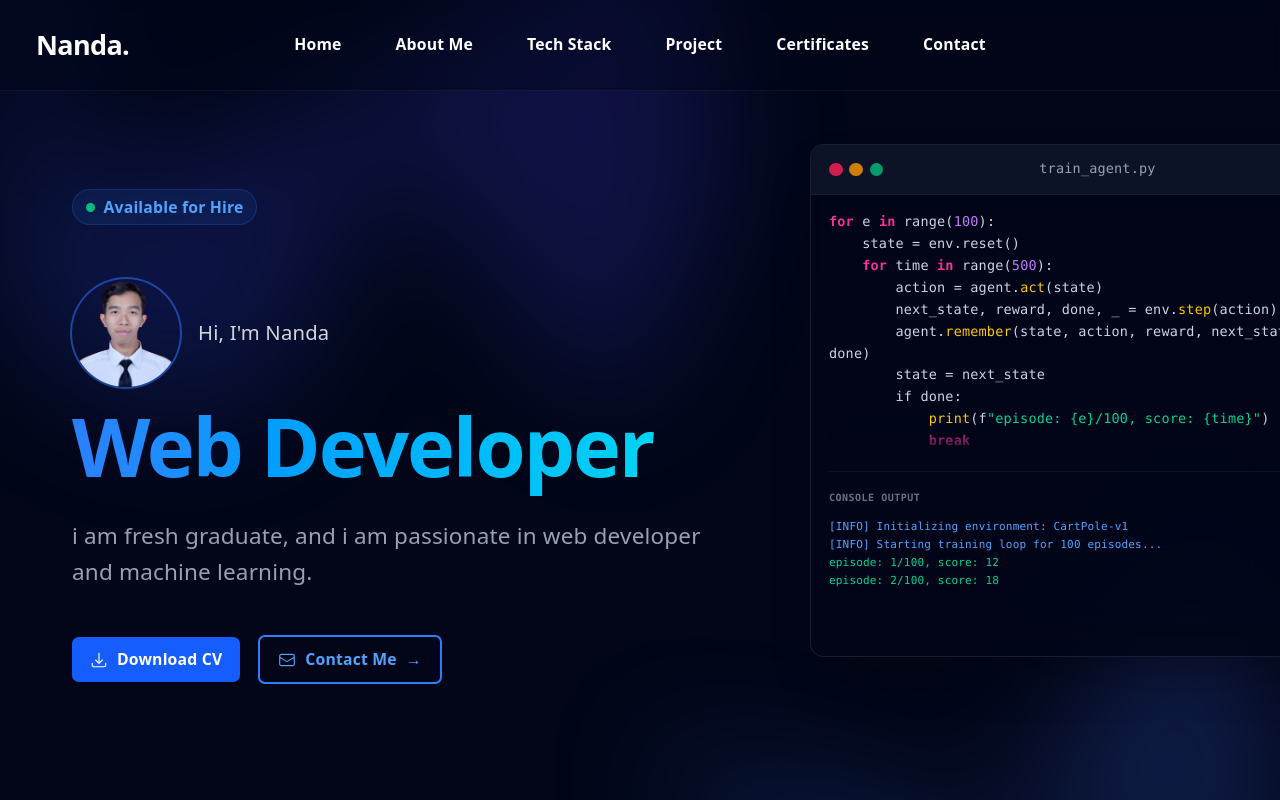
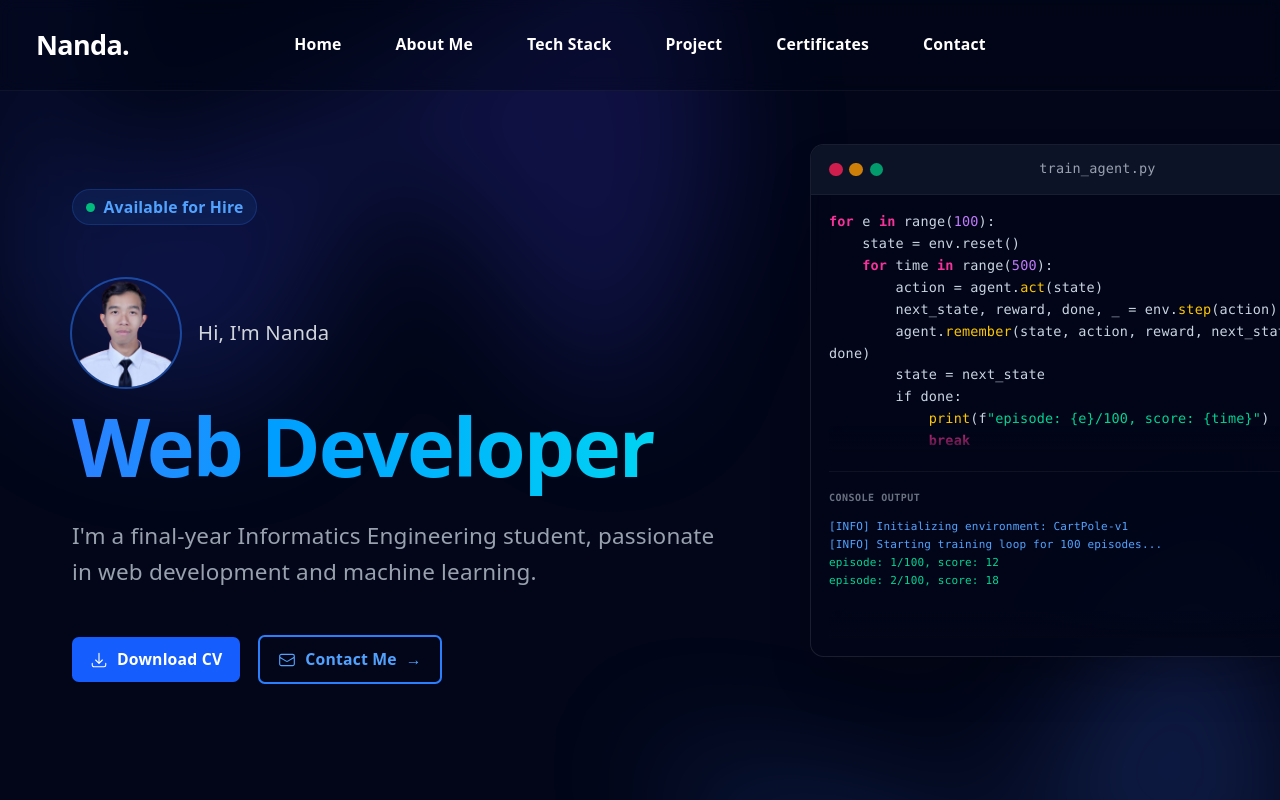
Before and after one commit to Zakynovan18/portofolio, a React (Vite) app: page / in a window 1280 px wide. Shown: the top 800 px of the page. Built offline with nearby package versions, Linux system fonts and the light colour scheme.

Commit message:
edit home section

```diff
--- a/src/components/AboutSection.tsx
+++ b/src/components/AboutSection.tsx
@@ -94,7 +94,7 @@ export default function AboutSection() {
               Passionate about building things <span className="text-blue-400">for the web</span>
             </h2>
             <p className="mt-6 text-lg text-gray-400 leading-8">
-              Hi! I'm <span className="text-white font-semibold">Muhammad Zaky Novananda</span>, an Informatics Engineering graduate from 2026. I enjoy building clean,
+              Hi! I'm <span className="text-white font-semibold">Muhammad Zaky Novananda</span>, an final-year Informatics Engineering student. I enjoy building clean,
               performant web applications and exploring the intersection of <span className="text-blue-400">web development</span> and{' '}
               <span className="text-blue-400">machine learning</span>.
             </p>
--- a/src/pages/Home.tsx
+++ b/src/pages/Home.tsx
@@ -153,7 +153,7 @@ export default function Home() {
             </h1>
 
             <p className="mt-6 text-lg font-medium text-pretty text-gray-400 sm:text-xl/8">
-              i am fresh graduate, and i am passionate in web developer and machine learning.
+              I'm a final-year Informatics Engineering student, passionate in web development and machine learning.
             </p>
 
             <div className="mt-10 flex flex-wrap items-center gap-4">
```
